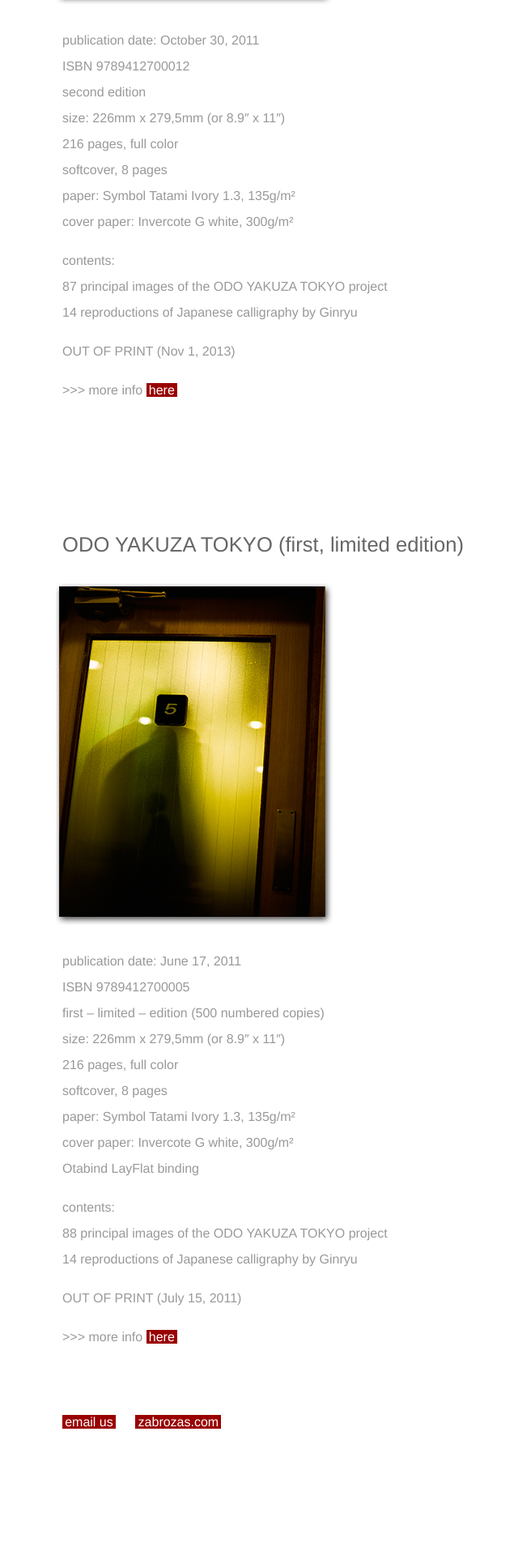
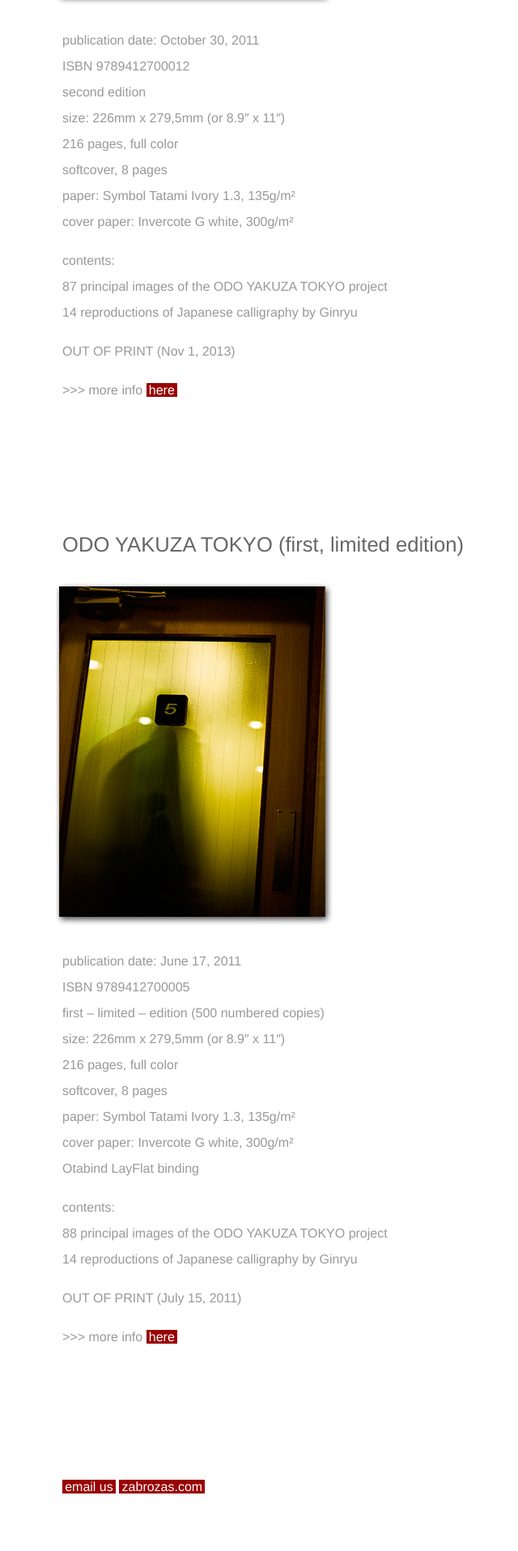
Before and after one commit to antonkusters/zabrozas.github.io, a Jekyll site: the page built from index.html, in a window 1280 px wide. Shown: the part 3153-5068 px from the top of the page at 81% size, without its empty margins (51-691 px from the left). Built offline with Jekyll 4.4.1, drawn with Linux system fonts in a browser that asks for light colours; before the commit the page ends 4988 px from its top, so only the background shows below that.

Commit message:
Update main.css

```diff
--- a/css/main.css
+++ b/css/main.css
@@ -34,7 +34,7 @@ img {
     margin-left: -0.5em;
 }
 footer {
-    margin-top: 5em;
+    margin-top: 10em;
 }
 
 footer ul {
@@ -43,5 +43,4 @@ footer ul {
 }
 footer ul li {
     display: inline;
-    margin-right: 20px;
 }
```
